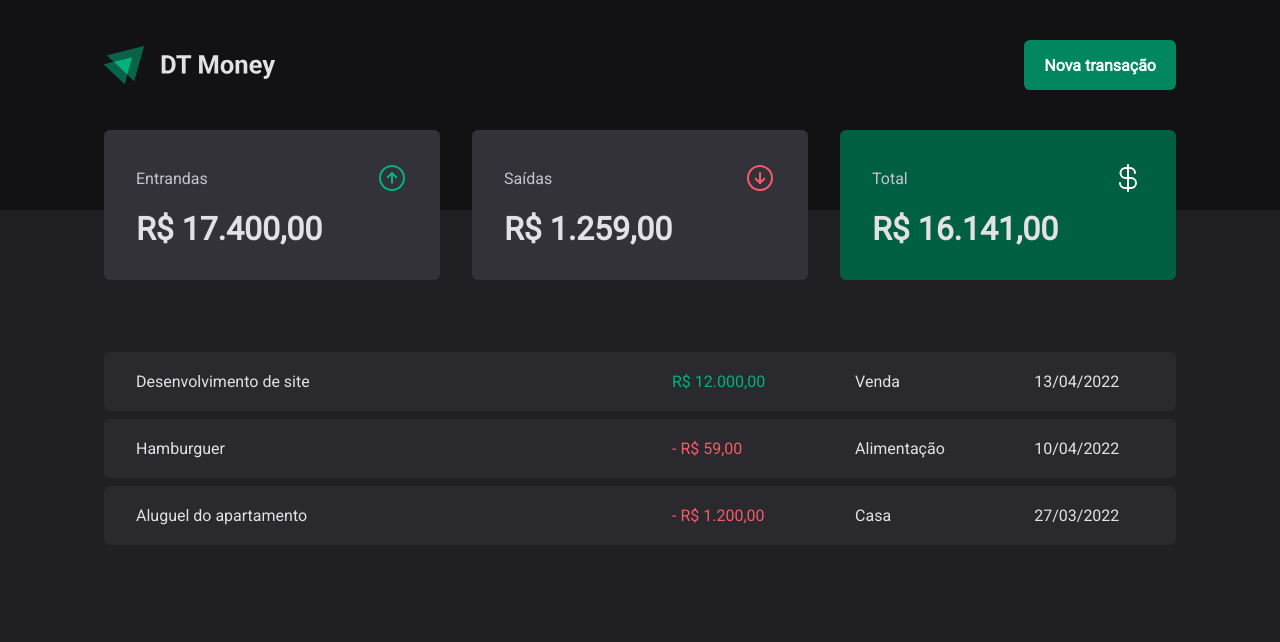
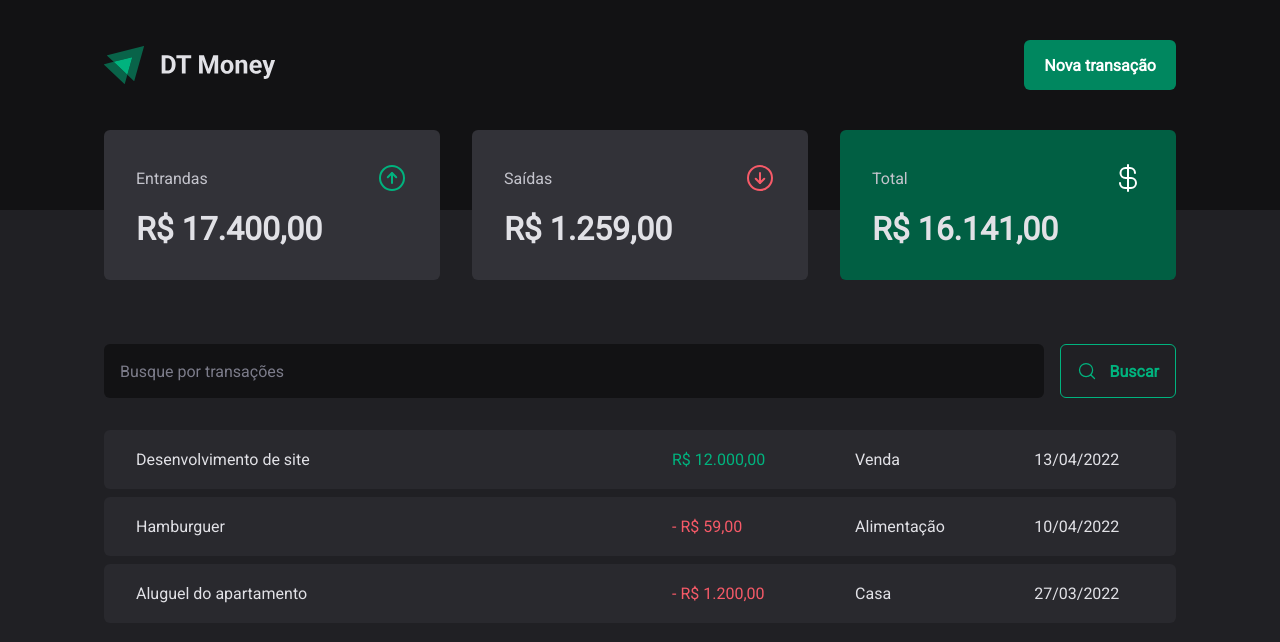
Before and after one commit to JoacirSCN/DT_Money, a React (Vite) app: page / in a window 1280 px wide. Shown: the top 642 px of the page. Built offline with nearby package versions, Linux system fonts and the light colour scheme.

Commit message:
Search Form

```diff
--- /dev/null
+++ b/src/pages/Transactions/components/SearchForm/index.tsx
@@ -0,0 +1,15 @@
+import { MagnifyingGlass } from 'phosphor-react'
+import { SearchFormContainer } from './styled'
+
+export function SearchForm() {
+  return (
+    <SearchFormContainer>
+      <input type="text" placeholder="Busque por transações" />
+
+      <button type="submit">
+        <MagnifyingGlass size={20} />
+        Buscar
+      </button>
+    </SearchFormContainer>
+  )
+}
--- /dev/null
+++ b/src/pages/Transactions/components/SearchForm/styled.ts
@@ -0,0 +1,40 @@
+import styled from 'styled-components'
+
+export const SearchFormContainer = styled.form`
+  display: flex;
+  gap: 1rem;
+
+  input {
+    flex: 1;
+    border-radius: 6px;
+    border: 0;
+    background: ${({ theme }) => theme['gray-900']};
+    color: ${({ theme }) => theme['gray-300']};
+    padding: 1rem;
+
+    &::placeholder {
+      color: ${({ theme }) => theme['gray-500']};
+    }
+  }
+
+  button {
+    display: flex;
+    align-items: center;
+    gap: 0.75rem;
+
+    border: 0;
+    padding: 1rem;
+    background: transparent;
+    border: 1px solid ${({ theme }) => theme['green-300']};
+    color: ${({ theme }) => theme['green-300']};
+    font-weight: bold;
+    border-radius: 6px;
+
+    &:hover {
+      background: ${({ theme }) => theme['green-500']};
+      border-color: ${({ theme }) => theme['green-500']};
+      color: ${({ theme }) => theme.white};
+      transition: background 0.2s, color 0.2s, border-color 0.2s;
+    }
+  }
+`
--- a/src/pages/Transactions/index.tsx
+++ b/src/pages/Transactions/index.tsx
@@ -1,5 +1,6 @@
 import { Header } from '../../components/Header'
 import { Summary } from '../../components/Summary'
+import { SearchForm } from './components/SearchForm'
 import {
   PriceHighLight,
   TransactionsContainer,
@@ -13,6 +14,8 @@
       <Summary />
 
       <TransactionsContainer>
+        <SearchForm />
+
         <TransactionsTable>
           <tbody>
             <tr>
```
Also changed, not shown: 2 other files (tests, documents, lock files or other folders).
